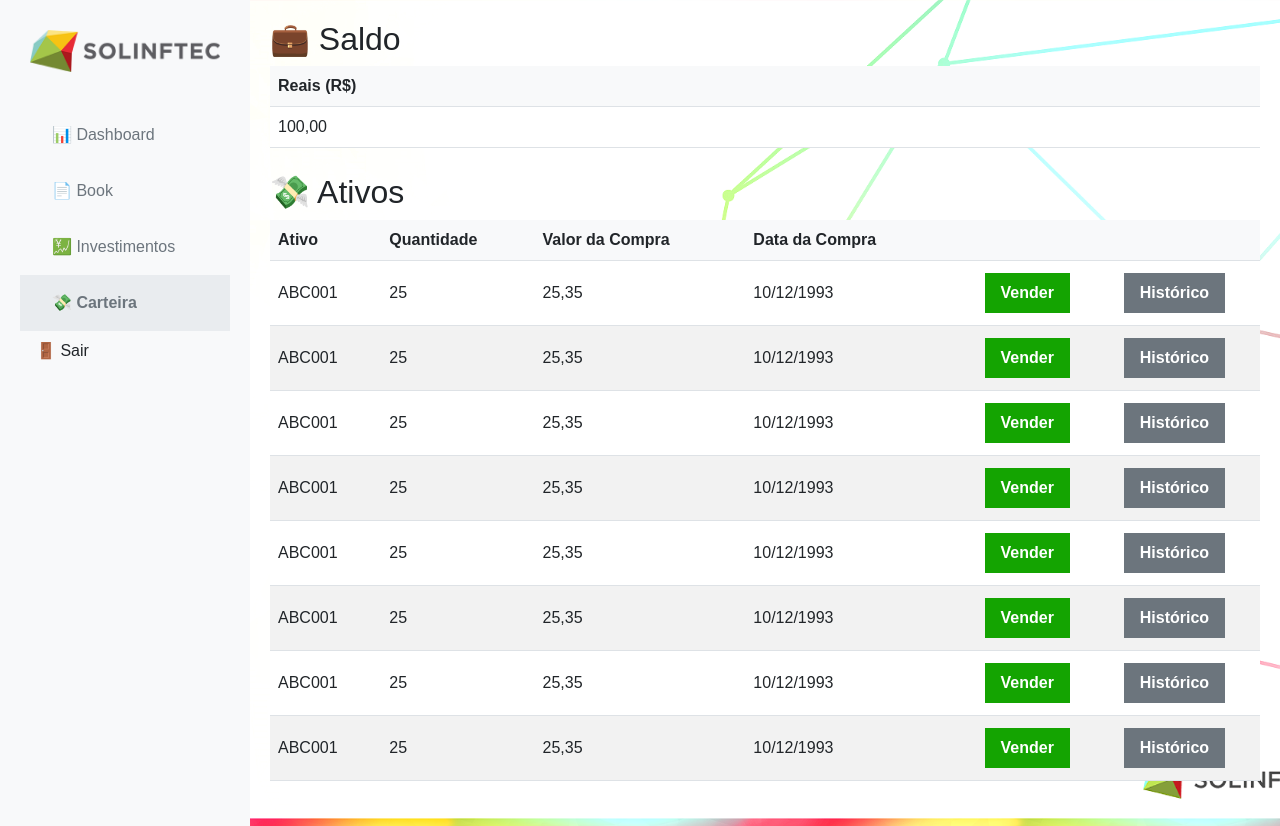
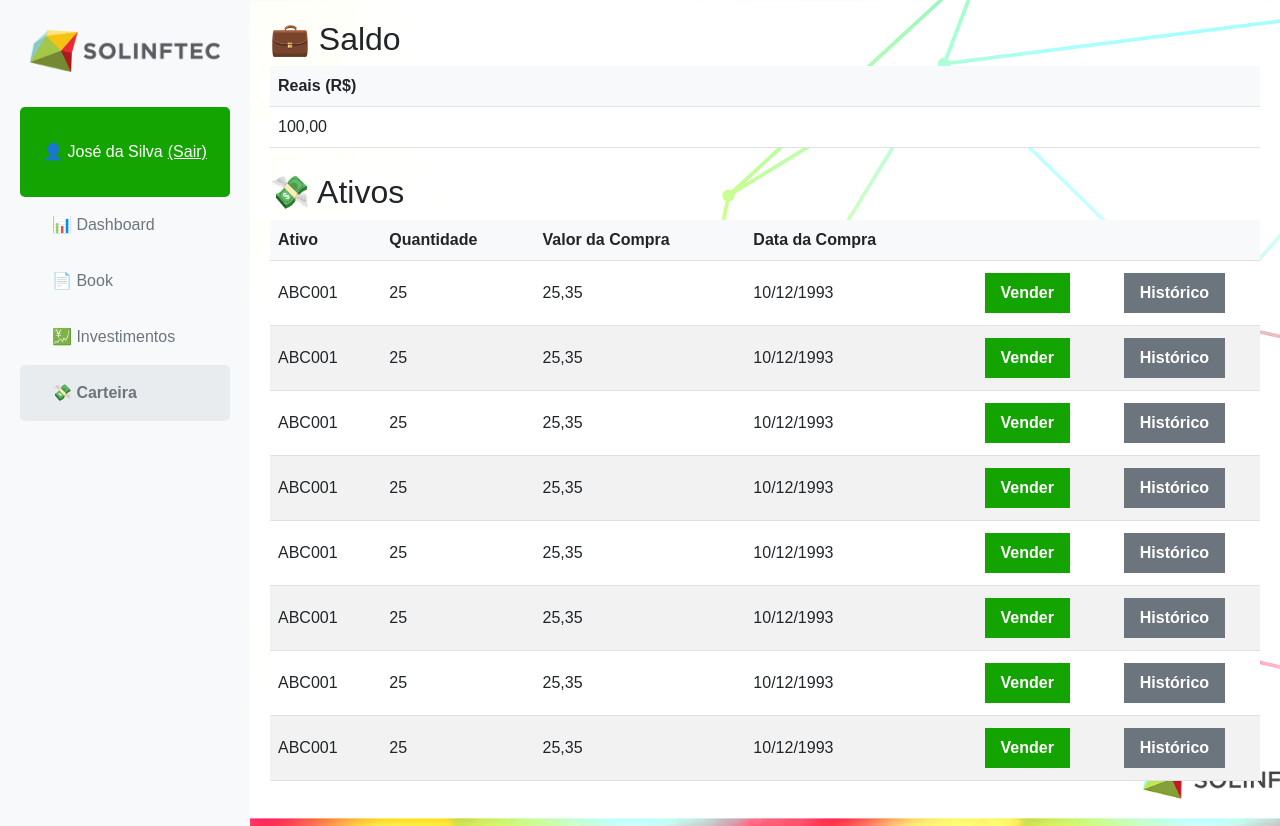
Before and after one commit to MobralBroker/front-solinfbroker, a Vue app: page /wallet in a window 1280 px wide. Built offline with nearby package versions, Linux system fonts and the light colour scheme.

Commit message:
correções visuais e otimização da interface

```diff
--- a/src/components/panel/StockPanel.vue
+++ b/src/components/panel/StockPanel.vue
@@ -5,14 +5,20 @@
             <div class="logo">
                 <img src="../../assets/img/solinftec.png" alt="Logo">
             </div>
+
+            <div class="dadosuser">
+                <div>👤 {{ usuario }}</div>
+                <div class="logout" @click="logout">(Sair)</div>
+            </div>
+
             <ul>
                 <li><a><router-link to="/dashboard">📊 Dashboard</router-link></a></li>
                 <li><a><router-link to="/book">📄 Book</router-link></a></li>
                 <li class="active"><a><router-link to="/panel">💹 Investimentos</router-link></a></li>
                 <li><a><router-link to="/wallet">💸 Carteira</router-link></a></li>
-                <li><a @click="logout">🚪 Sair</a></li>
             </ul>
         </aside>
+
         <main>
 
             <h2>💹 Painel de Investimentos</h2>
@@ -73,6 +79,7 @@
 export default {
     data() {
         return {
+            usuario: "José da Silva",
             buy: {
                 stockSymbol: "",
                 quantity: 0,
@@ -170,7 +177,7 @@ body {
 }
 
 .sidebar {
-    background-color: #c4fabc;
+    background-color: #f8f9fa;
     width: 250px;
     padding: 20px;
     box-sizing: border-box;
@@ -186,6 +193,7 @@ body {
     padding: 8px 16px;
     color: #6c757d;
     text-decoration: none;
+    border-radius: 5px;
 }
 
 .sidebar ul li a:hover {
@@ -282,5 +290,22 @@ section .buttonComprar {
 .sidebar li.active {
     font-weight: bold;
     background-color: #e9ecef;
+    border-radius: 5px;
+}
+
+.dadosuser {
+    color: #fff;
+    background-color: #14a401;
+    display: flex;
+    justify-content: center;
+    align-items: center;
+    border-radius: 5px;
+    height: 90px;
+}
+
+.logout {
+    margin-left: 5px;
+    text-decoration: underline;
+    cursor: pointer;
 }
 </style>
--- a/src/components/panel/walletPanel.vue
+++ b/src/components/panel/walletPanel.vue
@@ -5,12 +5,17 @@
             <div class="logo">
                 <img src="../../assets/img/solinftec.png" alt="Logo">
             </div>
+
+            <div class="dadosuser">
+                <div>👤 {{ usuario }}</div>
+                <div class="logout" @click="logout">(Sair)</div>
+            </div>
+
             <ul>
                 <li><a><router-link to="/dashboard">📊 Dashboard</router-link></a></li>
                 <li><a><router-link to="/book">📄 Book</router-link></a></li>
                 <li><a><router-link to="/panel">💹 Investimentos</router-link></a></li>
                 <li class="active"><a><router-link to="/wallet">💸 Carteira</router-link></a></li>
-                <li><a @click="logout">🚪 Sair</a></li>
             </ul>
         </aside>
 
@@ -77,6 +82,7 @@
 export default {
     data() {
         return {
+            usuario: "José da Silva",
             saldo: [
                 { saldo: '100,00' }
             ],
@@ -91,7 +97,13 @@ export default {
                 { ativo: 'ABC001', quantidade: '25', valorcompra: '25,35', datacompra: '10/12/1993' }
             ]
         };
-    }
+    },
+    methods: {
+        logout() {
+            localStorage.removeItem('token');
+            this.$router.push('/');
+        },
+    },
 };
 </script>
 
@@ -127,6 +139,7 @@ body {
     padding: 8px 16px;
     color: #6c757d;
     text-decoration: none;
+    border-radius: 5px;
 }
 
 .sidebar ul li a:hover {
@@ -197,6 +210,7 @@ button.historico:hover {
 }
 
 .sidebar li.active {
+    border-radius: 5px;
     font-weight: bold;
     background-color: #e9ecef;
 }
@@ -208,12 +222,28 @@ button.historico:hover {
     margin-bottom: 25px;
 }
 
+.dadosuser {
+    color: #fff;
+    background-color: #14a401;
+    display: flex;
+    justify-content: center;
+    align-items: center;
+    border-radius: 5px;
+    height: 90px;
+}
+
+.logout {
+    margin-left: 5px;
+    text-decoration: underline;
+    cursor: pointer;
+}
+
 .logo img {
     width: 100%;
     margin-right: 10px;
 }
 
-section{
+section {
     margin-bottom: 25px;
 }
 </style>
--- a/src/router/index.js
+++ b/src/router/index.js
@@ -13,7 +13,7 @@ const router = createRouter({
       path: '/home',
       name: 'home',
       component: () => import('../components/homePage/homeComponent'),
-      meta: { requireAuth: true }
+      //meta: { requireAuth: true }
     },
     {
       path: '/register',
@@ -24,7 +24,7 @@ const router = createRouter({
       path: '/panel',
       name: 'panel',
       component: () => import('../components/panel/StockPanel.vue'),
-      meta: { requireAuth: true }
+      //meta: { requireAuth: true }
     },
 
     {
```
